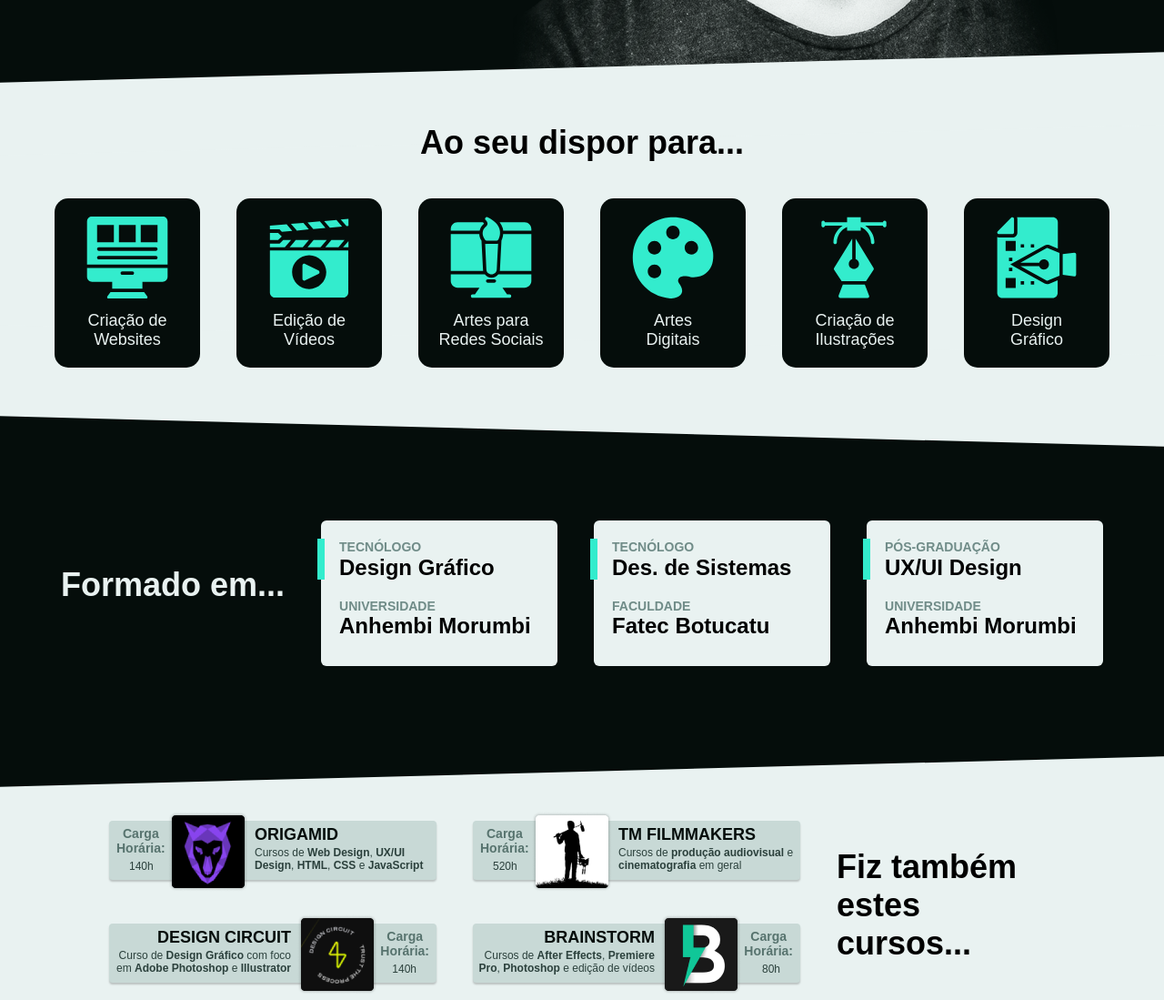
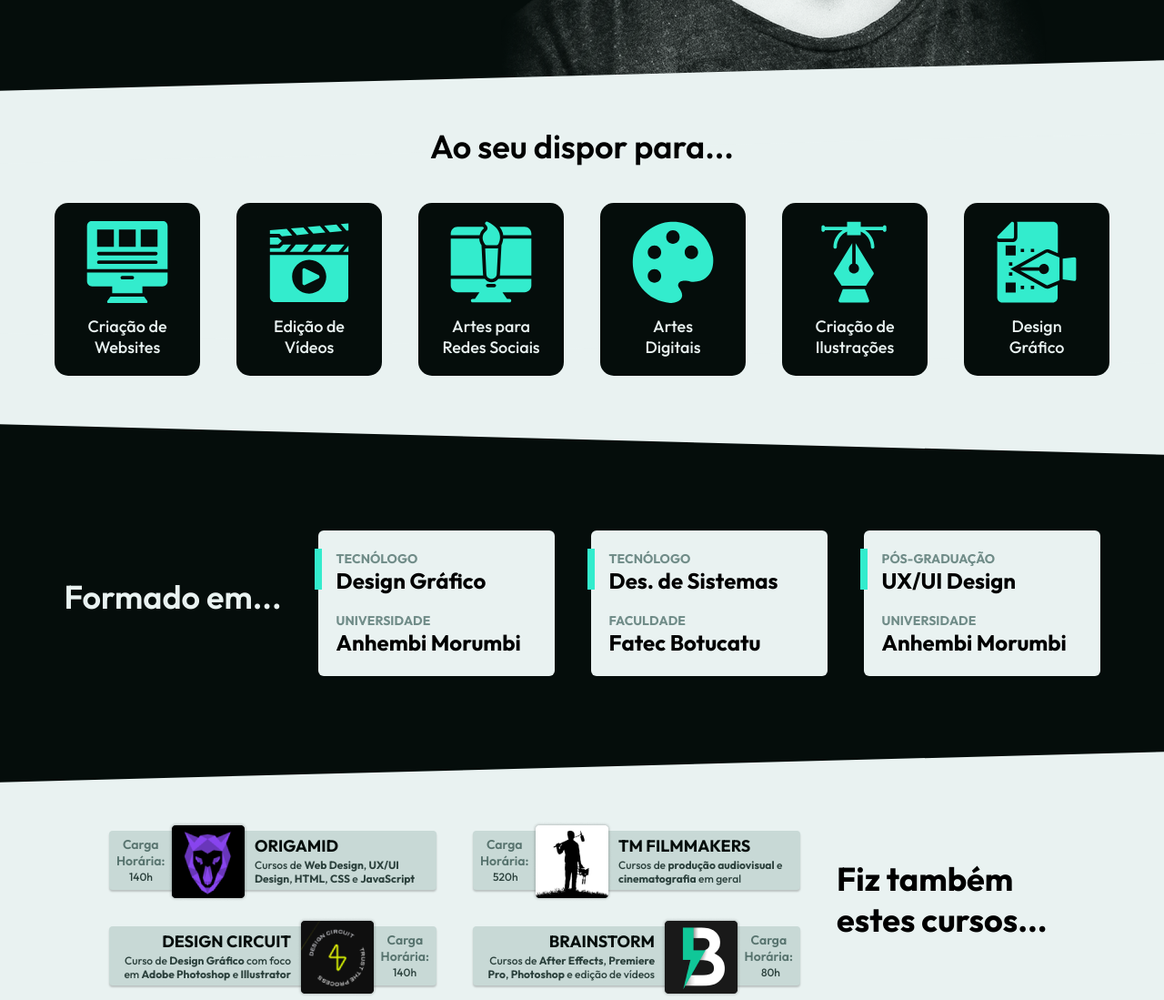
Before and after one commit to adrianholz/Portfolio, a plain HTML site: page index.html in a window 1280 px wide. Shown: the part 800-1899 px from the top of the page at 91% size. Drawn offline with Linux system fonts and the light colour scheme.

Commit message:
Fontes e Metadesc

```diff
--- a/index.html
+++ b/index.html
@@ -7,6 +7,7 @@
   <meta name="viewport" content="width=device-width, initial-scale=1.0">
   <link rel="stylesheet" href="css/style.min.css">
   <title>Adrian Holzschuh - Desenvolvedor e Designer</title>
+  <meta name="description" content="Portfólio de Adrian Holzschuh, criado como um requisito para o curso de HTML e CSS para Iniciantes.">
   <link rel="apple-touch-icon" sizes="180x180" href="/apple-touch-icon.png">
   <link rel="icon" type="image/png" sizes="32x32" href="/favicon-32x32.png">
   <link rel="icon" type="image/png" sizes="16x16" href="/favicon-16x16.png">
@@ -14,6 +15,10 @@
   <link rel="mask-icon" href="/safari-pinned-tab.svg" color="#5bbad5">
   <meta name="msapplication-TileColor" content="#da532c">
   <meta name="theme-color" content="#ffffff">
+
+  <link rel="preconnect" href="https://fonts.googleapis.com">
+  <link rel="preconnect" href="https://fonts.gstatic.com" crossorigin>
+  <link href="https://fonts.googleapis.com/css2?family=Outfit:wght@300;500;600;700&display=swap" rel="stylesheet">
 </head>
 
 <body>
```
